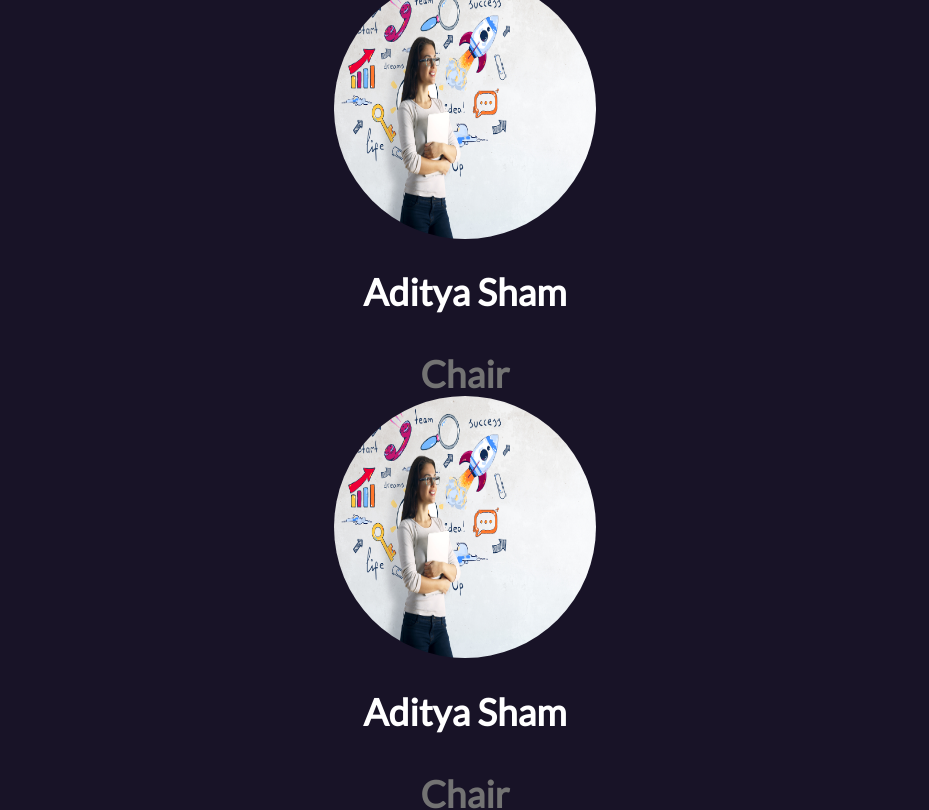
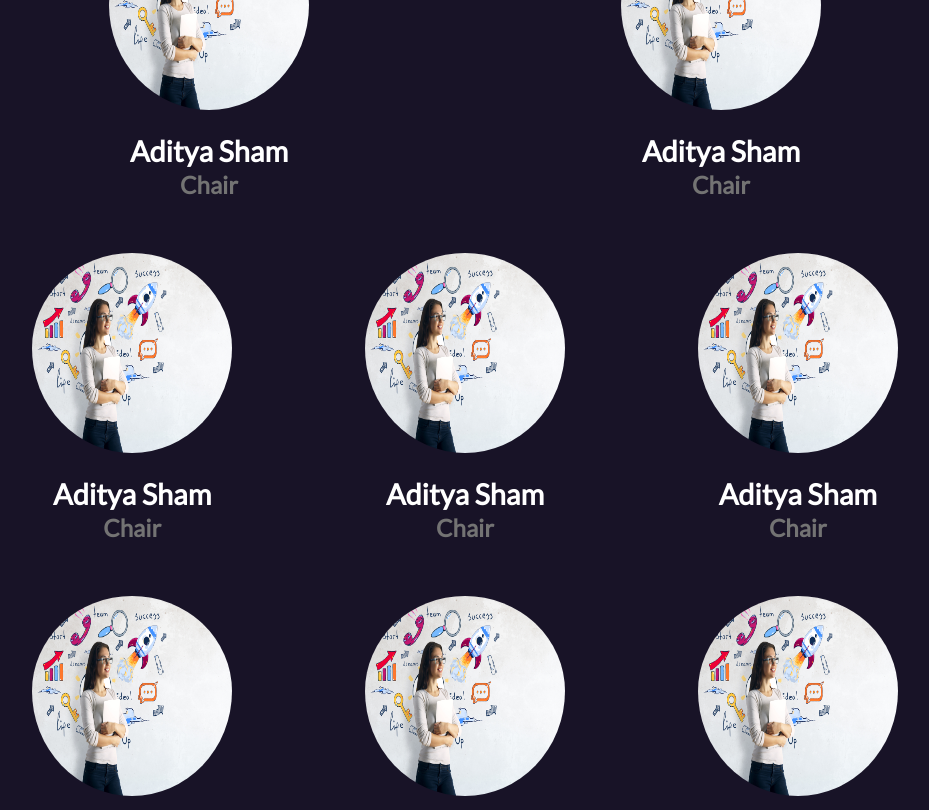
Before and after one commit to ecellvit/ECellVit20, a React (Create React App) app: page / in a window 1280 px wide. Shown: the part 3700-4510 px from the top of the page, without its empty margins (175-1104 px from the left). Built offline with nearby package versions, Linux system fonts and the light colour scheme.

Commit message:
Teams Section

```diff
--- a/src/App.js
+++ b/src/App.js
@@ -10,7 +10,7 @@ import Activities from './Sections/Activities';
 function App() {
   return (
     <div className="App">
-      <Landing id="home"/>
+      <Landing/>
       <About/>
       <Activities/>
       <Team/>
--- a/src/Components/DarkBg.js
+++ b/src/Components/DarkBg.js
@@ -4,7 +4,7 @@ import './DarkBg.css';
 function DarkBg(props) {
     return (
         <div className="bg">
-            <div className="title-anchor"></div>
+            {/* <div className="title-anchor"></div> */}
             <h2 className="title">{props.head}</h2>
             <p className="content">{props.content}</p>
         </div>
--- a/src/Sections/About.js
+++ b/src/Sections/About.js
@@ -1,13 +1,11 @@
 import React from 'react';
 import DarkBg from '../Components/DarkBg';
 import Counters from '../Components/Counters';
-import Events from '../Components/Events';
 import './About.css';
 
 function About() {
     const about = "Entrepreneurship Cell is a student body based in VIT, Vellore which aims at fostering entrepreneurial spirit amongst young aspirants by providing them with a platform and required resources for actuating their ideas into successful business ventures. E-Cell strives at attaining an ideal entrepreneurial environment in the campus and we believe in taking strides towards establishing an ever-growing, an ever-improving Start-Up environment. Our sole approach is to magnify the reach and to set up a diverse pool of investors, evaluators and mentors.";
     const whatVdo = "VIT TBI (Technology Business Incubator) has been established at Vellore Institute of Technology with the Sponsorship of the Department of Science and Technology, Government of India to assist budding entrepreneurs incubate their technology venture. VIT-TBI leverages all the resources that are available within the campus such as access to laboratory, workshops, development and testing centres. In addition to these resources, VIT-TBI also has a network of eminent professionals, academicians, bankers, venture capitalists and businessmen, who can extend support to the budding ventures.";
-    const events="Our Events";
     return (
         <span id="about">
             <DarkBg id="about" head="About Us" content={about} />
--- a/src/Sections/Team.css
+++ b/src/Sections/Team.css
@@ -1,33 +1,89 @@
-.board{
+.team{
+	display: flex;
+	justify-content: center;
 	background-color: #181327;
+	flex-wrap: wrap;
 }
 
-#name{
+.one {
+	display: block;
+	width: 80%;
+}
+
+.two {
+	display: block;
+	width: 40%;
+}
+
+.three {
+	display: block;
+	width: 26%;
+}
+
+.name{
 	color:#FFFFFF;
 	margin-bottom: 0px;
 	text-align: center;
-	font: Bold 37px/45px Lato;
+	font-size: 1.8rem;
 	opacity: 1;
 }
 
-#designation{
-	color:#FFFFFF;
-	margin-bottom: 0px;
+.desig{
+	margin-top: 2px;
 	text-align: center;
-	font: Bold 37px/45px Lato;
+	font-size: 1.5rem;
 	letter-spacing: 0px;
 	color: #737373;
 	text-transform: capitalize;
 	opacity: 1;
-	margin-bottom: 0px;
+	padding-bottom: 20px;
 }
 
-#pic{
+.pic{
+	padding-top: 10px;
 	margin-right: auto;
     margin-left: auto;
     overflow:hidden;
 	display: block;
-	width: 262px;
-    height:262px;
+	width: 200px;
+    height:200px;
     border-radius: 50%;
 }
+
+.one-always {
+	margin: auto;
+}
+
+.two-in-row {
+	width: 49%;
+}
+
+@media (max-width:1200px) {
+	.pic {
+		width: 160px;
+		height: 160px;
+	}
+}
+
+@media (max-width: 991px) {
+	.pic {
+		width: 140px;
+		height: 140px;
+	}
+	.name{
+		font-size: 1.5rem;
+	}
+	.desig {
+		font-size: 1.3rem;
+	}
+}
+
+@media (max-width: 768px) {
+	.pic {
+		width: 160px;
+		height: 160px;
+	}
+	.one, .two, .three {
+		width:95%;
+	}
+}
--- a/src/Sections/Team.js
+++ b/src/Sections/Team.js
@@ -2,24 +2,30 @@ import React from 'react';
 import DarkBg from '../Components/DarkBg';
 import './Team.css';
 
-function Board(props){
-	return(
-		<div className="board">
-			<img id="pic" className="board" src={props.pic}/>
-			<h2 id="name" className="board">{props.name}</h2>
-			<h3 id="designation" className="board">{props.designation}</h3>
+function Board(props) {
+	return (
+		<div className={props.cls}>
+			<img className="pic" src={props.pic} alt={props.name} />
+			<h2 className="name">{props.name}</h2>
+			<h3 className="desig">{props.designation}</h3>
 		</div>
 	);
 }
 
-function Team(){
-	return(
+function Team() {
+	return (
 		<div>
-	<DarkBg head="Team" content="Our Leaders"/>
+			<DarkBg head="Team" content="Our Leaders" />
 			<div className="team">
-            <Board name="Aditya Sham" designation="Chair" pic="./assets/images/idea.jpg"/>
-            <Board name="Aditya Sham" designation="Chair" pic="./assets/images/idea.jpg"/>
-            <Board name="Aditya Sham" designation="Chair" pic="./assets/images/idea.jpg"/>
+				<Board name="Aditya Sham" designation="Chair" pic="./assets/images/idea.jpg" cls="one" />
+				<Board name="Aditya Sham" designation="Chair" pic="./assets/images/idea.jpg" cls="two" />
+				<Board name="Aditya Sham" designation="Chair" pic="./assets/images/idea.jpg" cls="two" />
+				<Board name="Aditya Sham" designation="Chair" pic="./assets/images/idea.jpg" cls="three" />
+				<Board name="Aditya Sham" designation="Chair" pic="./assets/images/idea.jpg" cls="three" />
+				<Board name="Aditya Sham" designation="Chair" pic="./assets/images/idea.jpg" cls="three" />
+				<Board name="Aditya Sham" designation="Chair" pic="./assets/images/idea.jpg" cls="three" />
+				<Board name="Aditya Sham" designation="Chair" pic="./assets/images/idea.jpg" cls="three" />
+				<Board name="Aditya Sham" designation="Chair" pic="./assets/images/idea.jpg" cls="three" />
 			</div>
 		</div>
 	)
```
Lines whose indentation alone changed are shown as unchanged.
